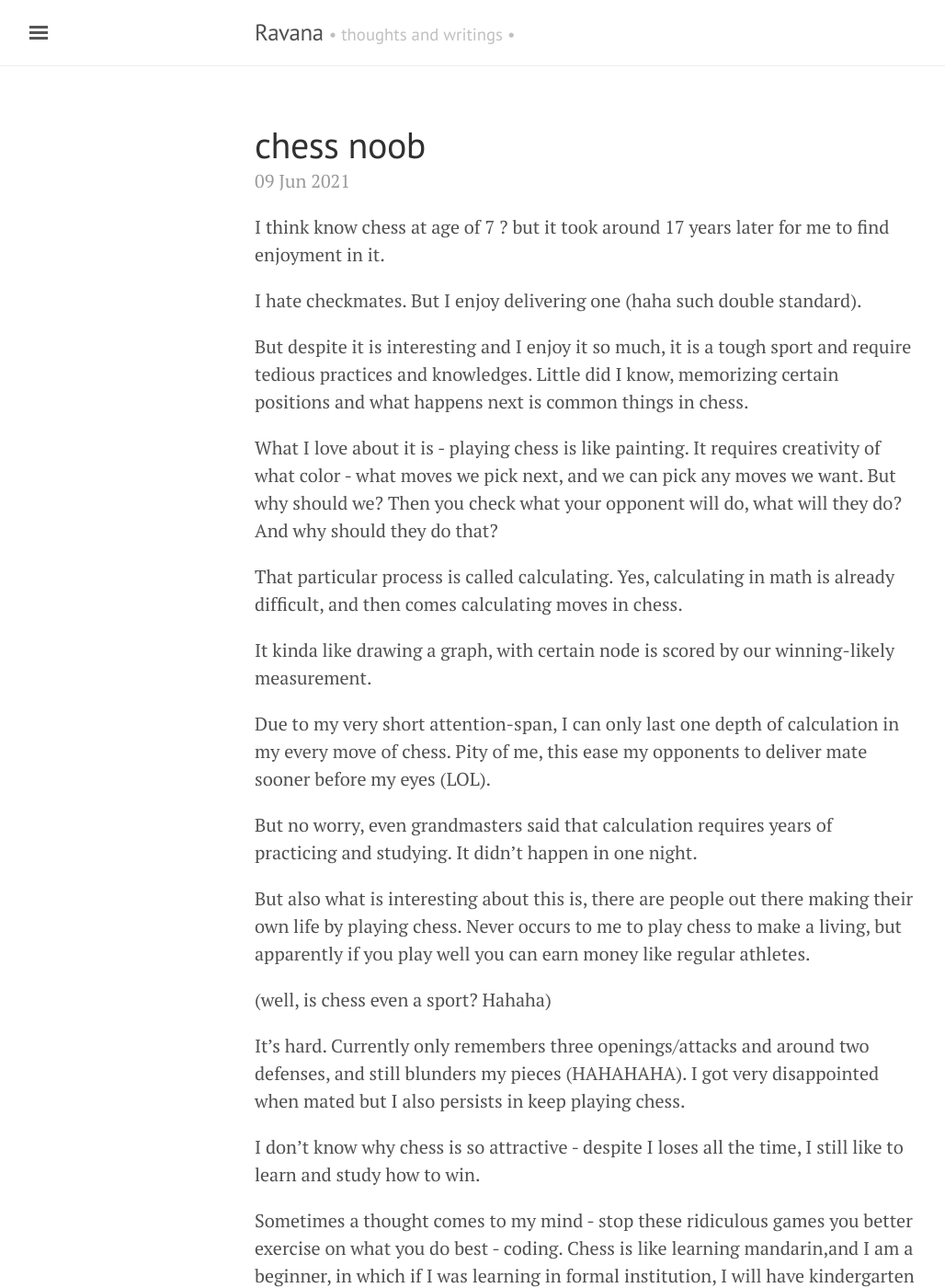
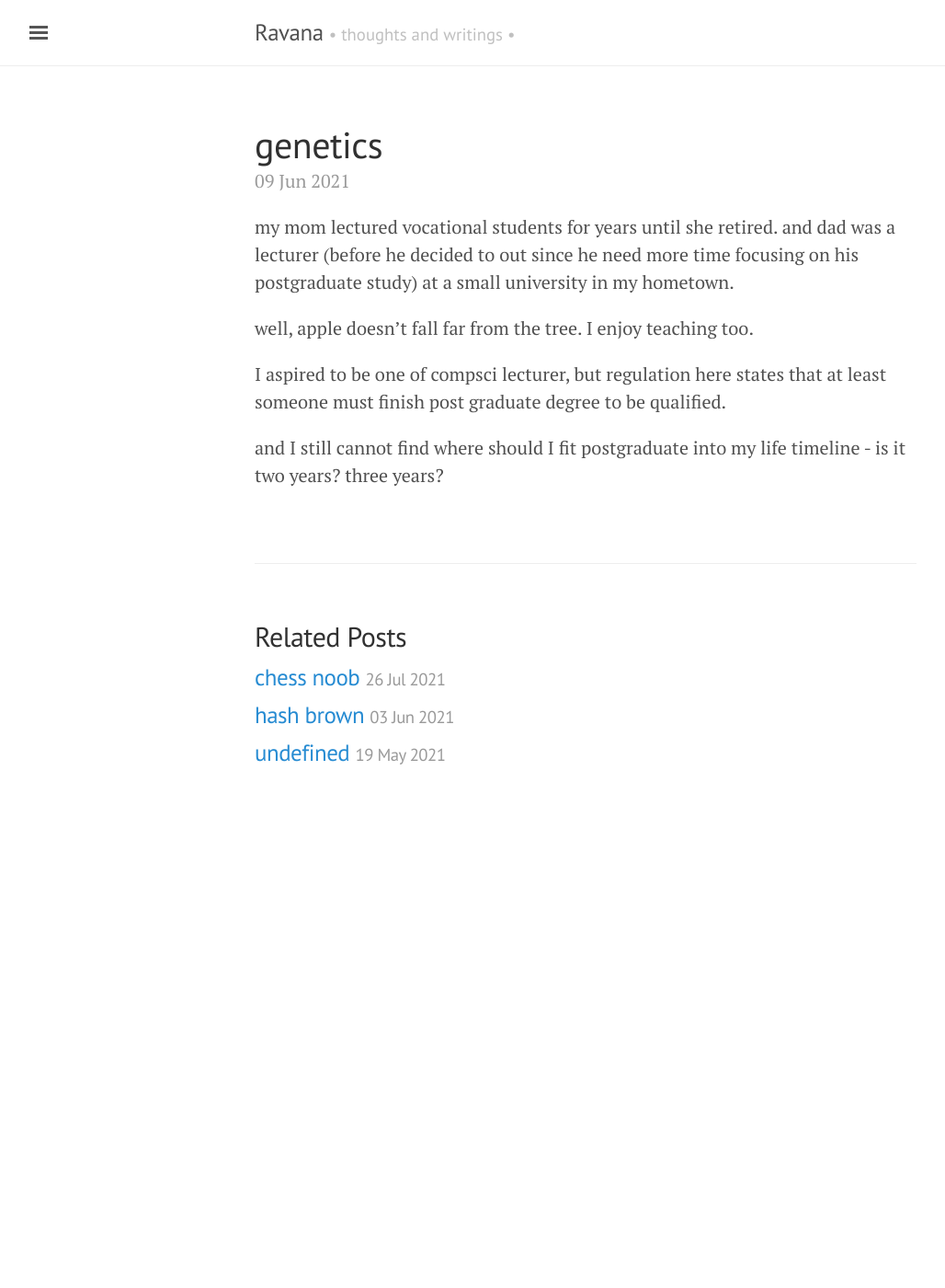
Before and after one commit to ronaatxendit/martabacc.github.io, a Jekyll site: the page built from _posts/2021-6-9-hash brown.md, in a window 1280 px wide and 1400 px high. Shown: the whole window at 92% size, without its empty margins (3-1031 px from the left). Built offline with Jekyll 4.4.1, drawn with Linux system fonts in a browser that asks for light colours; some of the changed text lies outside the part shown.

Commit message:
new post

```diff
--- a/_posts/2021-6-9-hash brown.md
+++ b/_posts/2021-6-9-hash brown.md
@@ -1,32 +1,12 @@
 ---
 layout: post
-title: "chess noob"
+title: "genetics"
 ---
 
-I think know chess at age of 7 ? but it took around 17 years later for me to find enjoyment in it.
+my mom lectured vocational students for years until she retired. and dad was a lecturer (before he decided to out since he need more time focusing on his postgraduate study) at a small university in my hometown.
 
-I hate checkmates. But I enjoy delivering one (haha such double standard).
+well, apple doesn't fall far from the tree. I enjoy teaching too.
 
-But despite it is interesting and I enjoy it so much, it is a tough sport and require tedious practices and knowledges. Little did I know, memorizing certain positions and what happens next is common things in chess.
+I aspired to be one of compsci lecturer, but regulation here states that at least someone must finish post graduate degree to be qualified.
 
-What I love about it is - playing chess is like painting. It requires creativity of what color -  what moves we pick next, and we can pick any moves we want. But why should we? Then you check what your opponent will do, what will they do? And why should they do that?
-
-That particular process is called calculating. Yes, calculating in math is already difficult, and then comes calculating moves in chess.
-
-It kinda like drawing a graph, with certain node is scored by our winning-likely measurement.
-
-Due to my very short attention-span, I can only last one depth of calculation in my every move of chess. Pity of me, this ease my opponents to deliver mate sooner before my eyes (LOL).
-
-But no worry, even grandmasters said that calculation requires years of practicing and studying. It didn't happen in one night.
-
-But also what is interesting about this is, there are people out there making their own life by playing chess. Never occurs to me to play chess to make a living, but apparently if you play well you can earn money like regular athletes.
-
-(well, is chess even a sport? Hahaha)
-
-It's hard. Currently only remembers three openings/attacks and around two defenses, and still blunders my pieces (HAHAHAHA). I got very disappointed when mated but I also persists in keep playing chess.
-
-I don't know why chess is so attractive - despite I loses all the time, I still like to learn and study how to win.
-
-Sometimes a thought comes to my mind - stop these ridiculous games you better exercise on what you do best - coding. Chess is like learning mandarin,and I am a beginner, in which if I was learning in formal institution, I will have kindergarten students as my classmate. Such a pity.
-
-I know that I'm a noob, but somehow I still decide to play it anyways, and think of it all the time. Kid you not, lately I've dreamed about several positions in chess. It just stuck in my mind and I don't know why.
+and I still cannot find where should I fit postgraduate into my life timeline - is it two years? three years?
```
Also changed, not shown: _posts/2021-7-26-genetics.md (added, +32 -0 lines).
